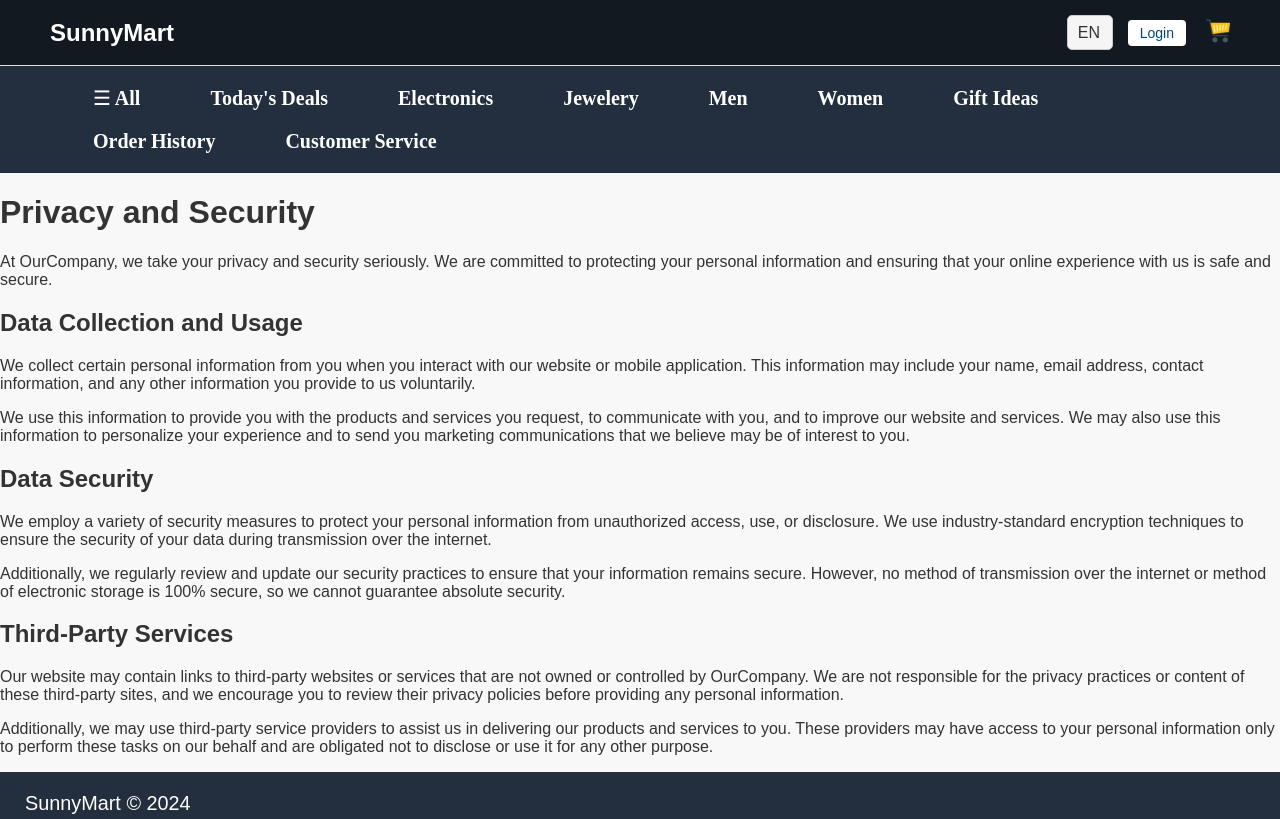
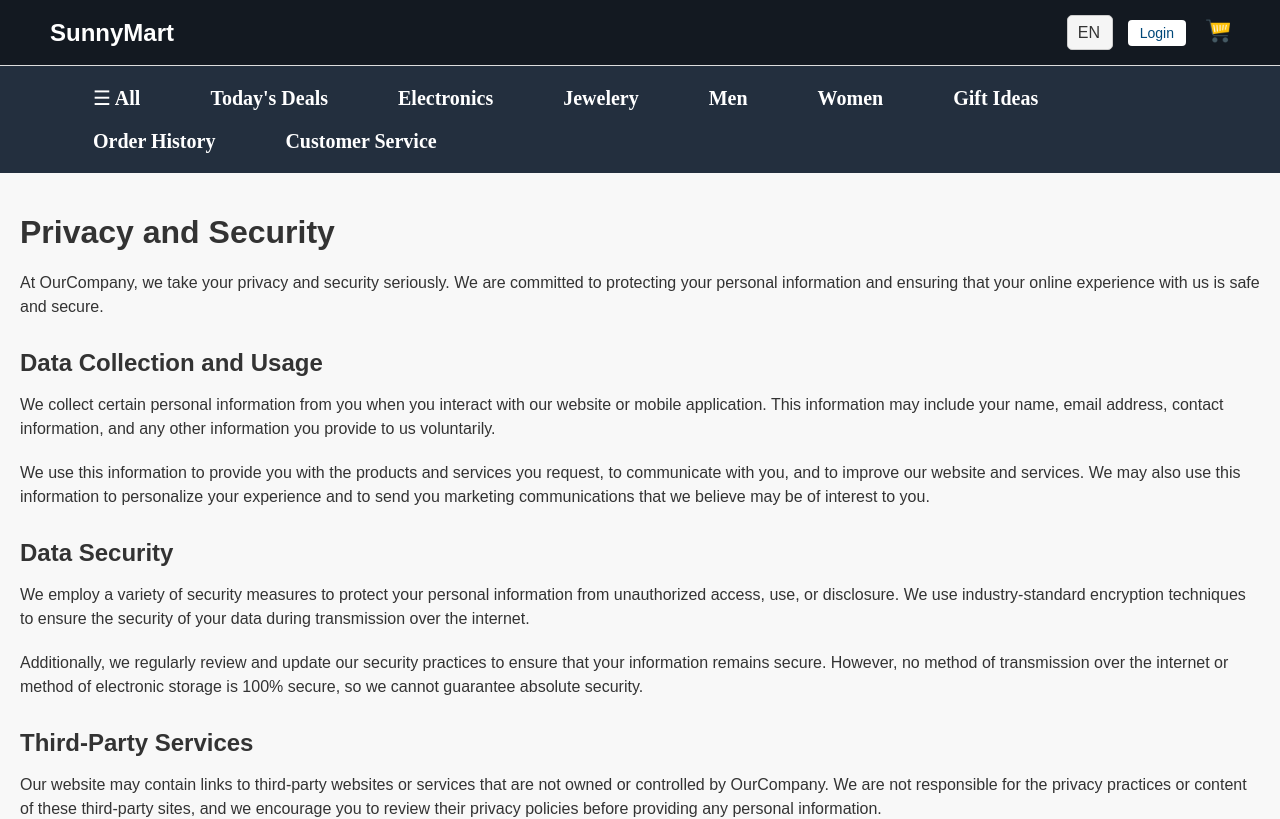
Before and after one commit to sridurgeshv/Ecommerce-site, a React (Create React App) app: page /privacy in a window 1280 px wide. Shown: the top 819 px of the page. Built offline with nearby package versions, Linux system fonts and the light colour scheme; what amazon-cognito-identity-js would draw is missing.

Commit message:
chnages goign on

```diff
--- a/src/components/views/privacy.css
+++ b/src/components/views/privacy.css
@@ -1,7 +1,8 @@
 /* privacy.css */
 
 .privacy-page {
-    max-width: 800px;
+    min-height: calc(100vh - 200px);
+    max-width: 1400px;
     margin: 0 auto;
     padding: 20px;
   }
@@ -22,13 +23,3 @@
     line-height: 1.5;
     margin-bottom: 20px;
   }
-
-  /* Style links */
-  .privacy-page a {
-    color: #007bff;
-    text-decoration: none;
-  }
-
-  .privacy-page a:hover {
-    text-decoration: underline;
-  }
--- a/src/components/views/privacy.js
+++ b/src/components/views/privacy.js
@@ -3,7 +3,7 @@ import './privacy.css'
 
 const PrivacyPage = () => {
   return (
-    <div>
+    <div class="privacy-page">
       <h1>Privacy and Security</h1>
       <p>
         At OurCompany, we take your privacy and security seriously. We are committed to protecting
```
